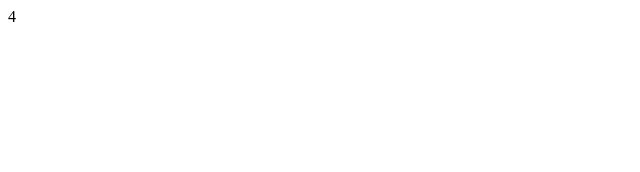
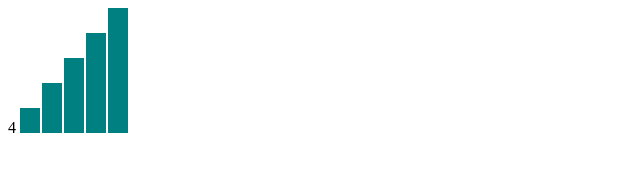
Before and after one commit to loli-tiger/loli-tiger.github.io, a plain HTML site: page d3test2.html in a window 1280 px wide. Shown: the whole page, without its empty margins (0-640 px from the left). Drawn offline with nearby package versions, Linux system fonts and the light colour scheme.

Commit message:
Update d3test2.html

```diff
--- a/d3test2.html
+++ b/d3test2.html
@@ -19,7 +19,7 @@ div.bar {
 <script type="text/javascript">
     var dataset = [ 5, 10, 15, 20, 25 ];
 
-    d3.select("body").selectAll("p").data(dataset).enter().append("p")
+    d3.select("body").selectAll("div").data(dataset).enter().append("div")
           .attr("class", "bar")
           .style("height", function(d) {
               return (d * 5) + "px";
```
